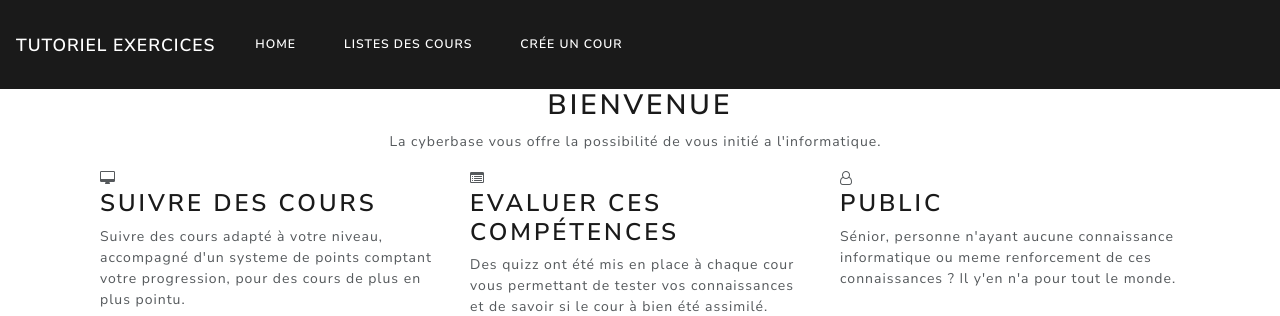
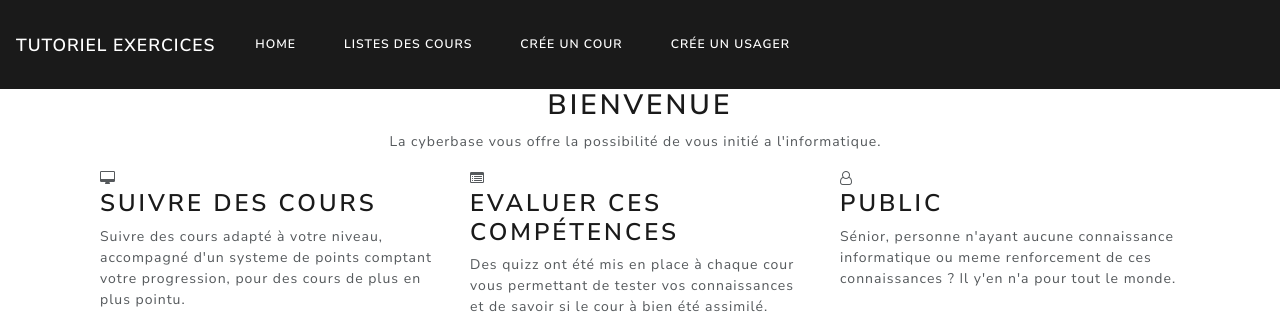
Before and after one commit to willice93/cyberbase_symfony, a Symfony app: template templates/cyberbase/home.html.twig in a window 1280 px wide. Shown: the top 316 px of the page. Run offline with Twig, Linux system fonts and the light colour scheme; the template is opened without the code that fills it, so the values that code supplies are empty; some libraries are stand-ins or nearby versions.

Commit message:
Signed-off-by: willice <willice93@hotmail.com> rajout de la creation d'un usager dans la barre de nav

```diff
--- a/templates/base.html.twig
+++ b/templates/base.html.twig
@@ -26,6 +26,9 @@
 					      <li class="nav-item active">
 					        <a class="nav-link" href="{{path('new_lesson')}}">Crée un cour <span class="sr-only">(current)</span></a>
 					      </li>
+								 <li class="nav-item active">
+					        <a class="nav-link" href="{{path('new_user')}}">Crée un usager <span class="sr-only">(current)</span></a>
+					      </li>
 					   </ul>
 
 
```
